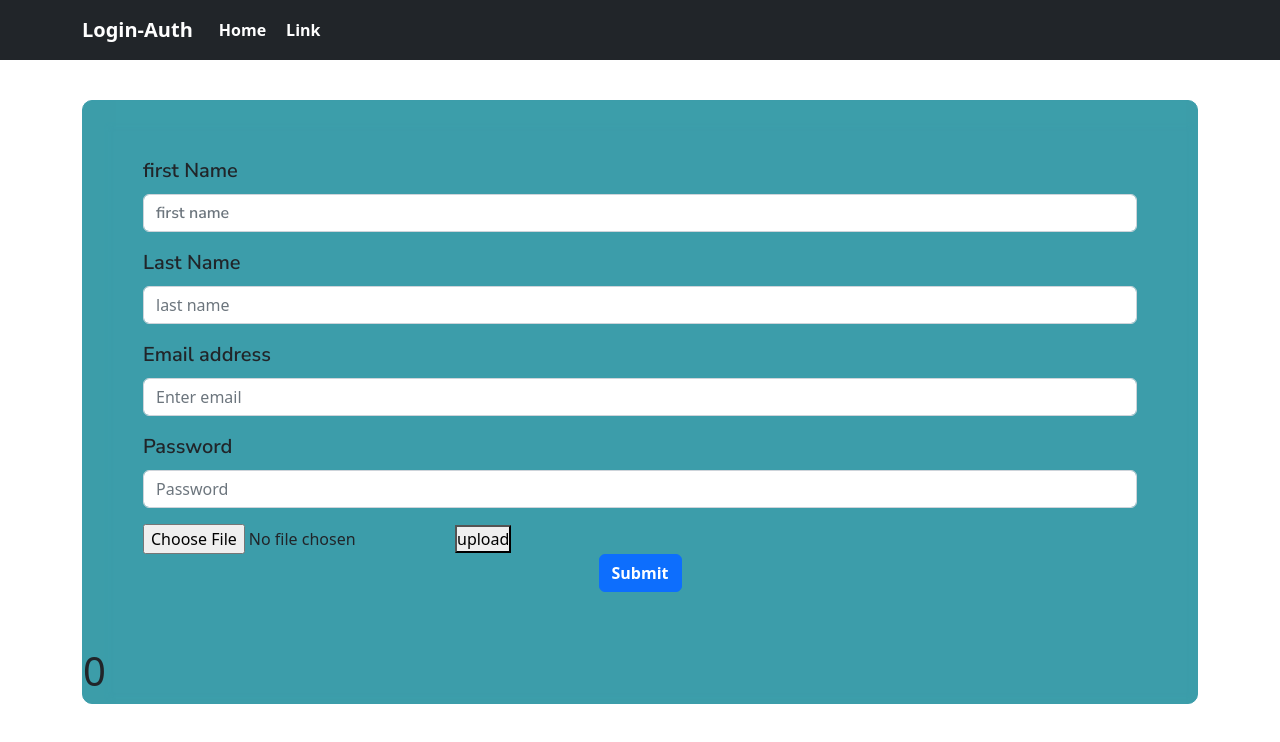
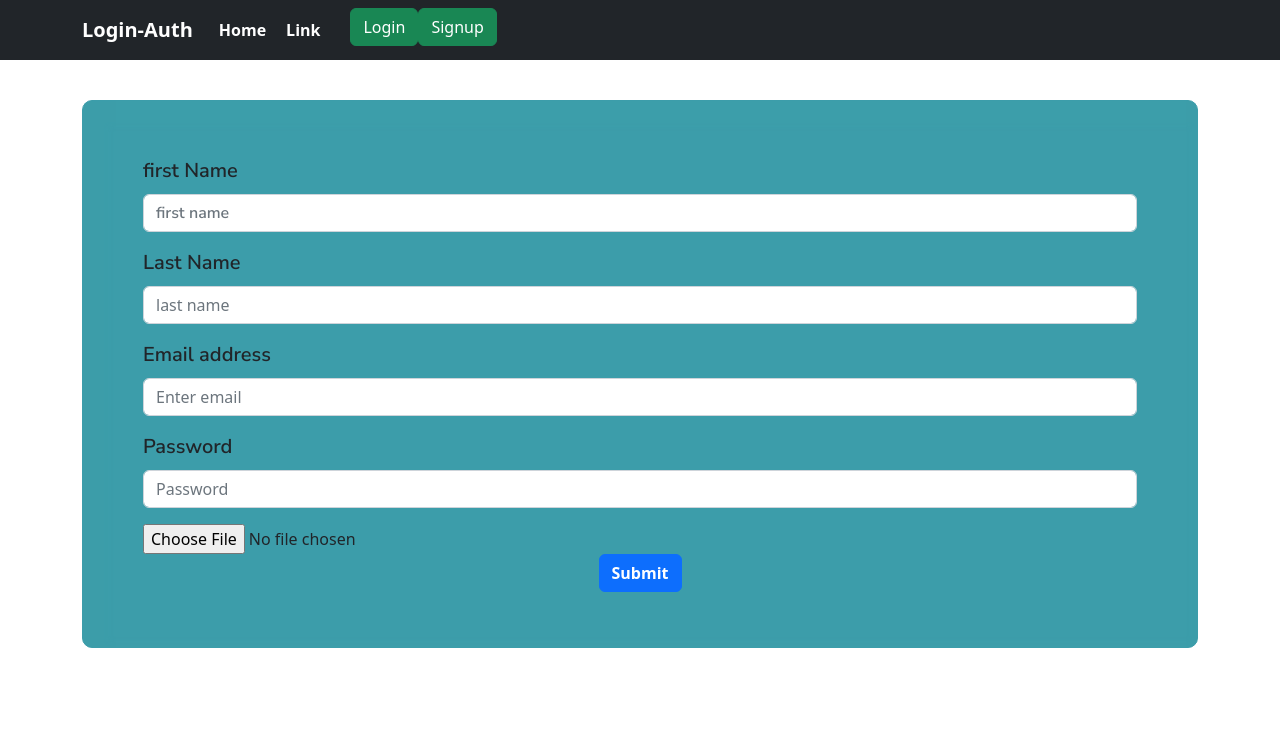
Before and after one commit to dev7417/firebase-authentication, a React (Create React App) app: page / in a window 1280 px wide. Shown: the top 742 px of the page. Built offline with nearby package versions, Linux system fonts and the light colour scheme; no server answers.

Commit message:
adding logout functionality

```diff
--- a/src/Components/Contactform.js
+++ b/src/Components/Contactform.js
@@ -20,7 +20,6 @@ export default function Contactform() {
     error: ''
   })
   const navigate = useNavigate();
-  const [progress, setProgress] = useState(0)
   const [image, setImage] = useState('')
 
 
@@ -73,13 +72,12 @@ export default function Contactform() {
             <Form.Control type="password" placeholder="Password" onChange={(e)=>setPassword(e.target.value)}/>
           </Form.Group>
           <input type='file' onChange={(e)=> setImage(e.target.files[0])}/>
-          <button type='submit' onClick={upload}>upload</button>
+          {/* <button type='submit' onClick={upload}>upload</button> */}
           <Button variant="primary" type="submit" className='mx-auto d-flex' style={{fontWeight:'bold'}}>
             Submit
           </Button>
         </Form>
         </div>
-        <h1>{progress}</h1>
 
       </div>
       <Alert severity={status.type}>{status.msg}</Alert>
--- a/src/Components/Header.js
+++ b/src/Components/Header.js
@@ -1,28 +1,49 @@
-import React from 'react'
+import React, { useEffect, useState } from 'react'
 import Container from 'react-bootstrap/Container';
 import Nav from 'react-bootstrap/Nav';
 import Navbar from 'react-bootstrap/Navbar';
-import { NavLink, Outlet } from 'react-router-dom';
+import { NavLink, Outlet, useNavigate } from 'react-router-dom';
 import { useSelector } from 'react-redux';
 import '../App.css'
+import { auth } from '../Firebase';
 
 
 export default function Header() {
+  const [user, setUser] = useState(null)
+  useEffect(()=>{
+    auth.onAuthStateChanged(user=>{
+      if(user) setUser(user)
+      else setUser(null)
+    })
+  }, [])
+  const navigate = useNavigate()
   const loginData = useSelector((state)=> state.dataReducer.data)
   console.log("=================================>", loginData)
+
+
 
   return (
     <>
       <Navbar bg="dark" expand="lg" className='navbar'>
         <Container>
-          <Navbar.Brand href="/" style={{ color: '#fff', fontWeight: 'bold' }}>Login-Auth</Navbar.Brand>
+          <Navbar.Brand><NavLink style={{ color: '#fff', fontWeight: 'bold', textDecoration:'none' }} to='/'>Login-Auth</NavLink></Navbar.Brand>
           <Navbar.Toggle aria-controls="basic-navbar-nav" />
           <Navbar.Collapse id="basic-navbar-nav">
             <Nav className="me-auto">
               <NavLink to="#home" style={{ color: '#fff', textDecoration: 'none', fontWeight: 'bold' }} className='link'>Home</NavLink>
               <NavLink to="/login" style={{ color: '#fff', textDecoration: 'none', fontWeight: 'bold' }} className='link'>Link</NavLink>
               <NavLink to="" style={{ color: '#fff', textDecoration: 'none', fontWeight: 'bold' }} className='link'>{loginData.email}</NavLink>
-
+             <div className='d-flex mx-auto'>
+              {
+                user?
+              <NavLink to="" className='mx-auto'><button  className="btn btn-danger" onClick={()=>{auth.signOut();navigate('/')}}>Logout</button></NavLink>
+              :
+              <>
+                <NavLink to="" className='mx-auto'><button  className="btn btn-success">Login</button></NavLink>
+              <NavLink to="" className='mx-auto'><button  className="btn btn-success">Signup</button></NavLink>
+              </>
+}
+             </div>
             </Nav>
           </Navbar.Collapse>
         </Container>
```
